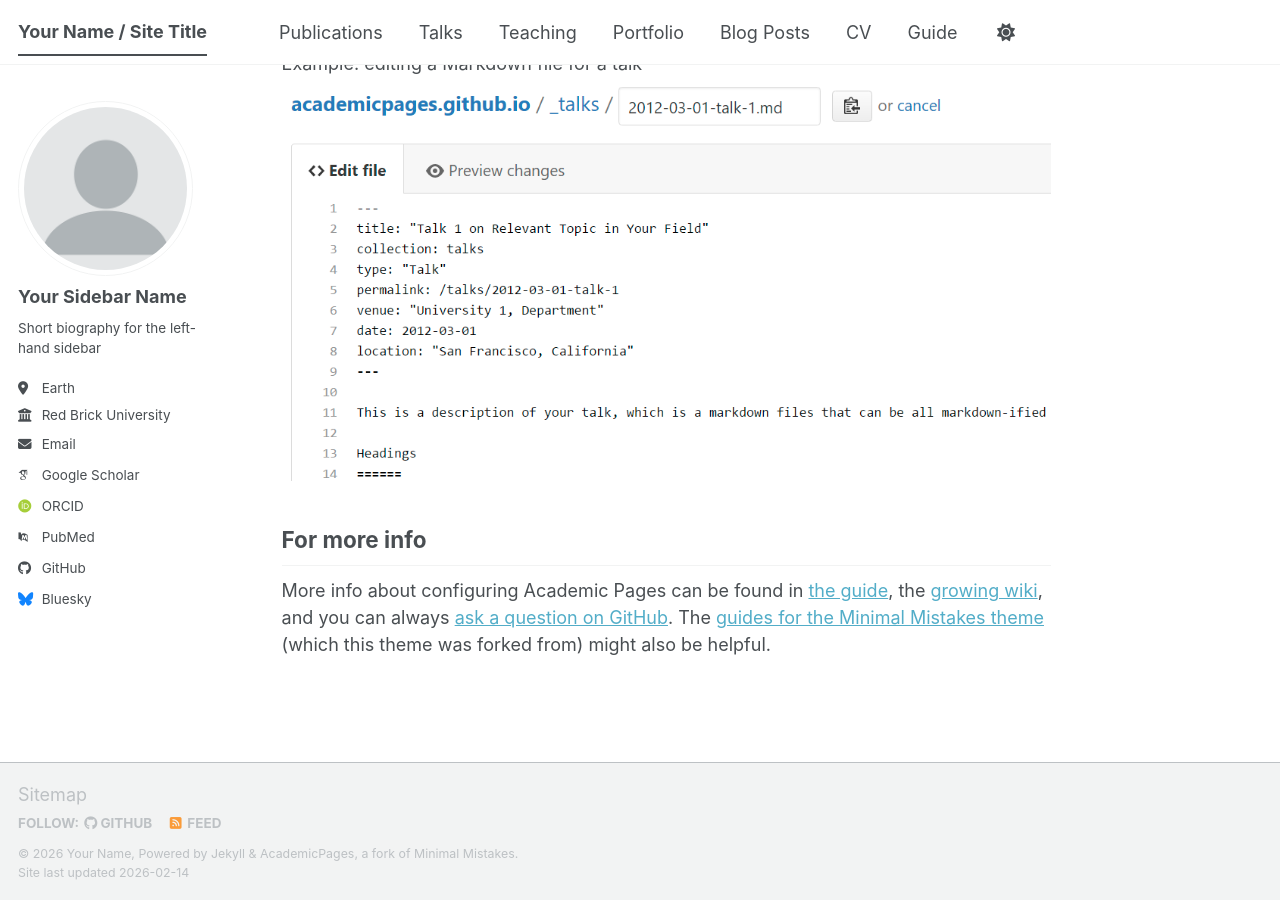
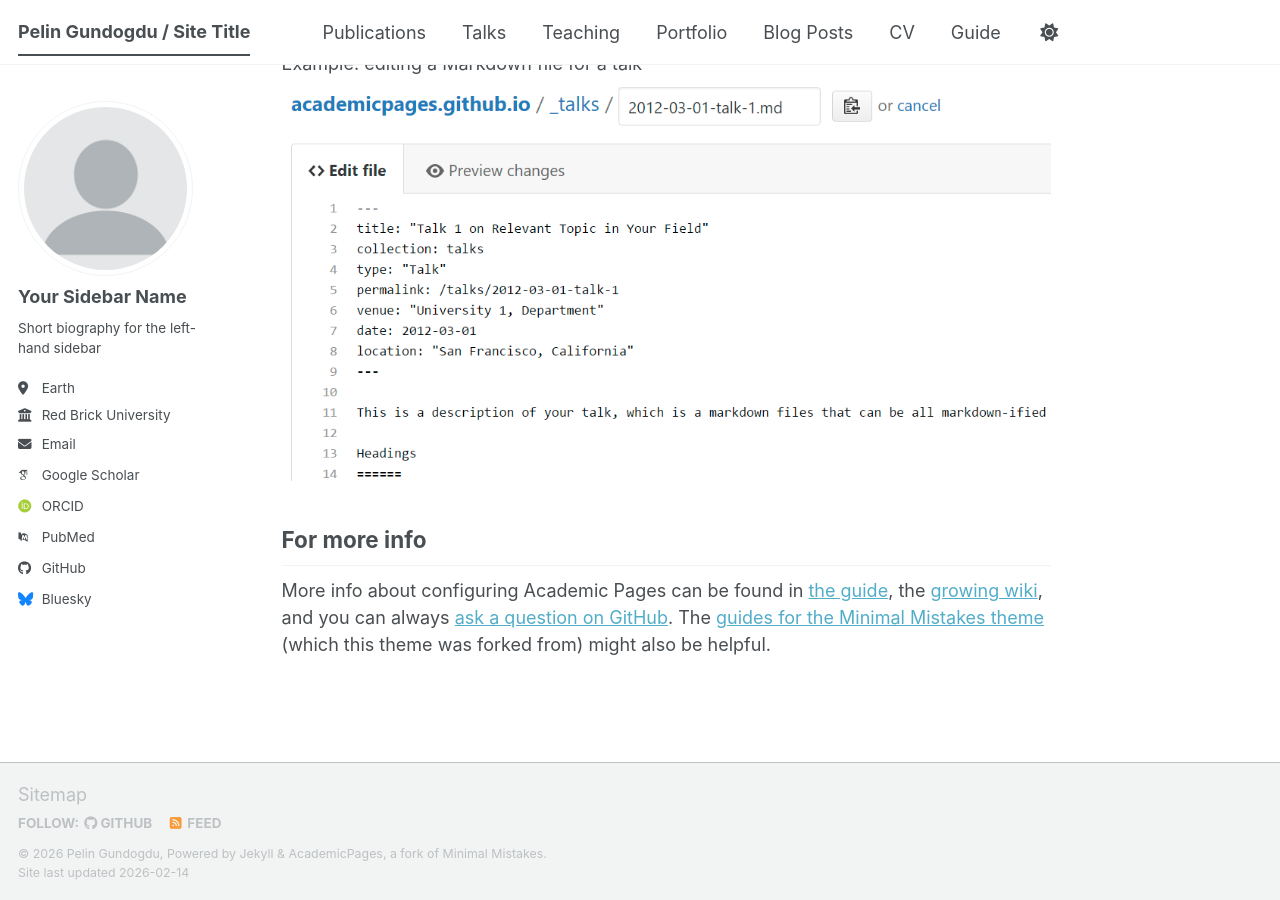
Before and after one commit to pelingundogdu/pelingundogdu.github.io, a Jekyll site: the page built from _pages/about.md, in a window 1280 px wide and 900 px high, scrolled down 2720 px. Built offline with Jekyll 4.4.1, drawn with Linux system fonts in a browser that asks for light colours; some web fonts are replaced; a script bundle is joined from its source files by our own code; library files that are not in the unit come from our copies.

Commit message:
Update _config.yml
Updating the naming part in _config.yml

```diff
--- a/_config.yml
+++ b/_config.yml
@@ -9,14 +9,14 @@
 # Basic Site Settings
 locale                   : "en-US"
 site_theme               : "default" # The available themes options are "default", "air", "sunrise", "mint", "dirt" and "contrast"
-title                    : "Your Name / Site Title"
+title                    : "Pelin Gundogdu / Site Title"
 title_separator          : "-"
-name                     : &name "Your Name"
-description              : &description "Your Name's academic portfolio"   # Update this with a general description of your site, this is the default if not overridden by a page
-url                      : https://academicpages.github.io # The base hostname & protocol for your site e.g. "https://[your GitHub username].github.io",
+name                     : &name "Pelin Gundogdu"
+description              : &description "Pelin Gundogdu's academic portfolio"   # Update this with a general description of your site, this is the default if not overridden by a page
+url                      : https://pelingundogdu.github.io # The base hostname & protocol for your site e.g. "https://[your GitHub username].github.io",
                                                            # or if you already have some other page hosted on Github then use "https://[your GitHub username].github.io/[Your Repo Name]"
 baseurl                  : "" # the subpath of your site, e.g. "/blog"
-repository               : "academicpages/academicpages.github.io"
+repository               : "pelingundogdu/pelingundogdu.github.io"
 
 # Site Author - The following control what appear as part of the author content on the side bar.
 #               If a field is blank the icon and link will not appear, otherwise it will be shown.
```
